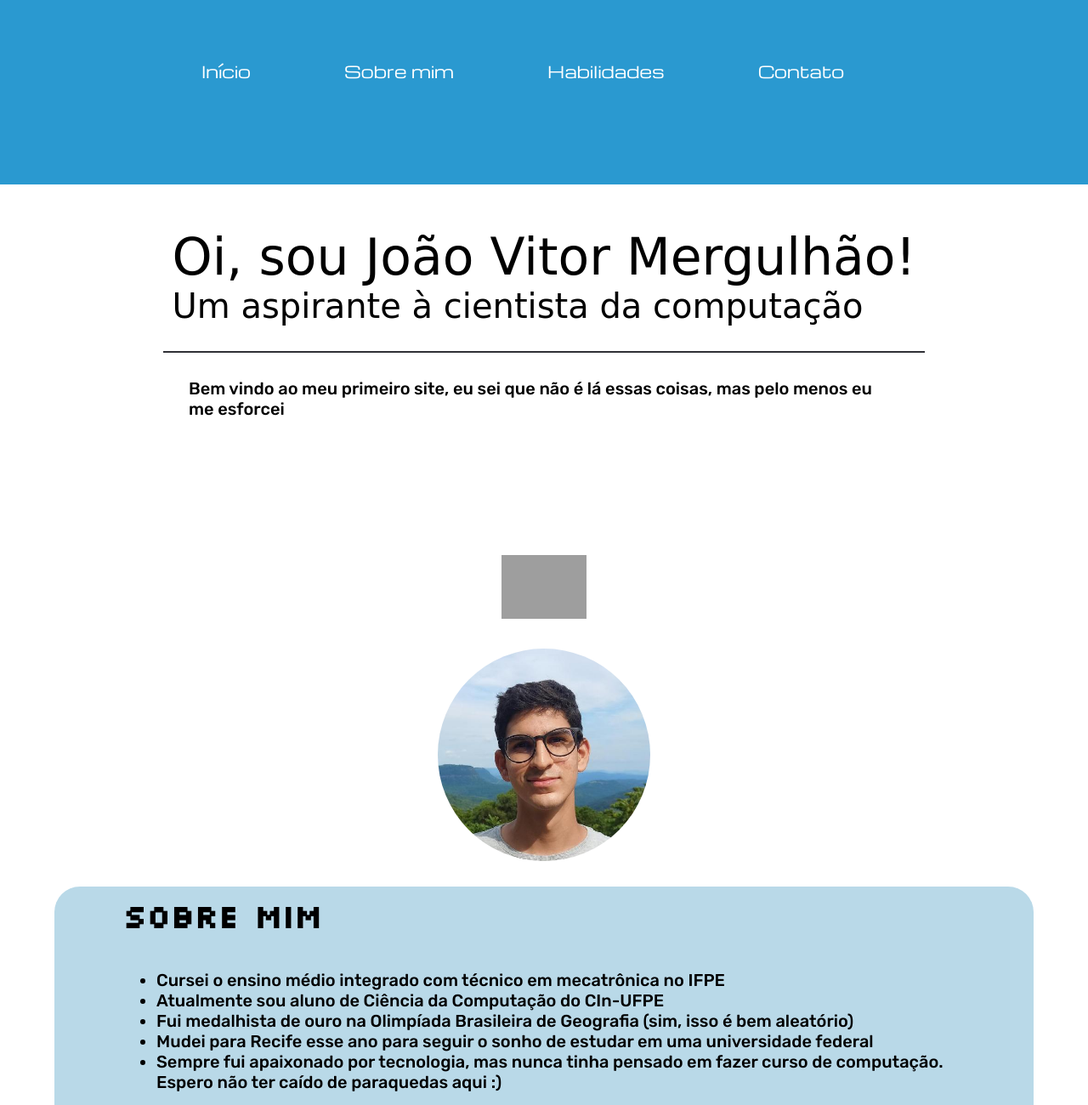
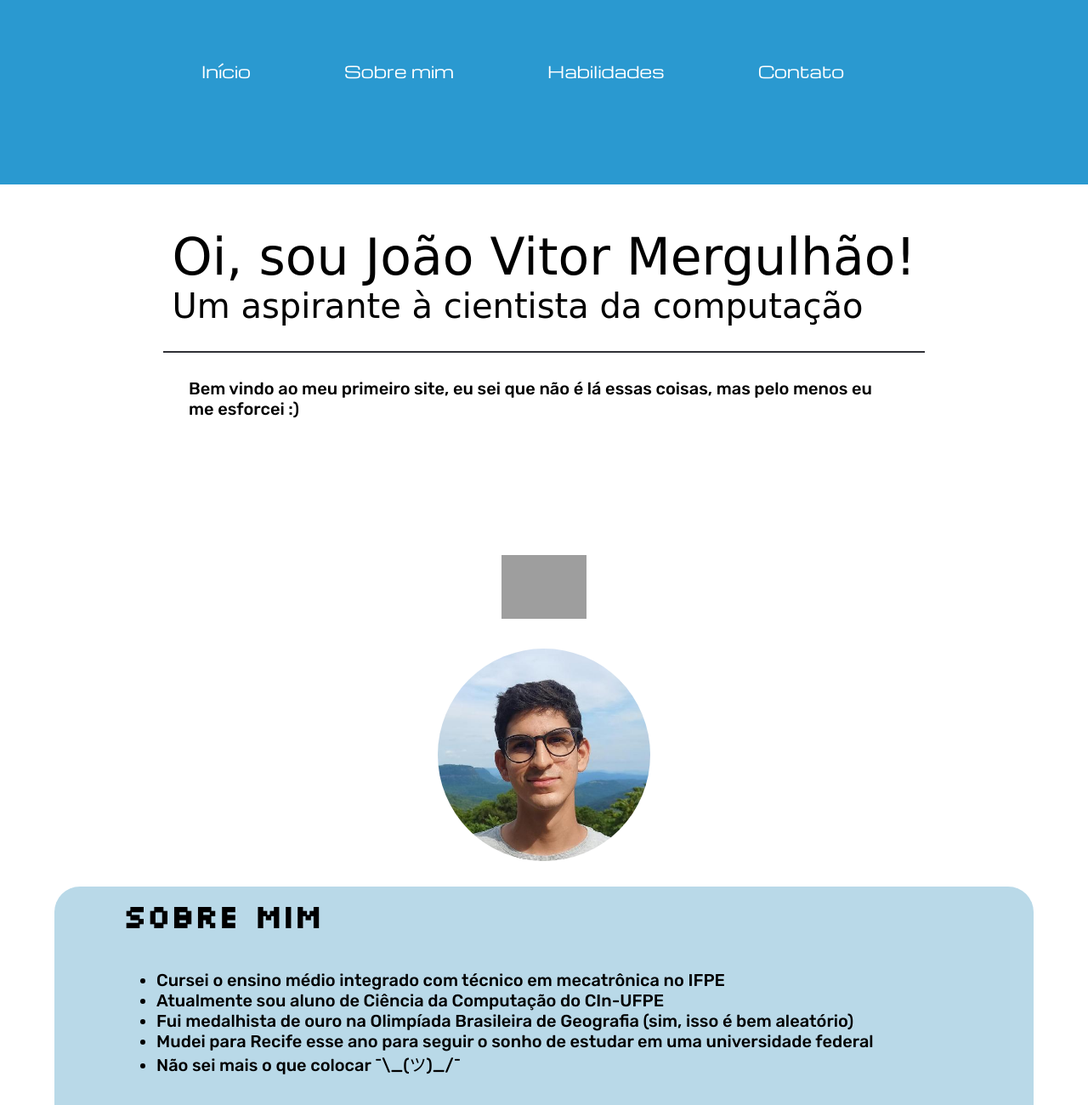
Before and after one commit to JVMergulho/Projeto-Web, a plain HTML site: page index.html in a window 1280 px wide. Shown: the top 1300 px of the page at 85% size. Drawn offline with nearby package versions, Linux system fonts and the light colour scheme; grey boxes are pictures that could not be loaded; a web font is replaced by a local one.

Commit message:
mudando texto

```diff
--- a/index.html
+++ b/index.html
@@ -27,7 +27,7 @@
                     <p class="apresentacao_nome"> Oi, sou João Vitor Mergulhão!</p>
                     <p class="apresentacao_curso"> Um aspirante à cientista da computação</p>
                 </div>
-                <p id="texto_inicio"> Bem vindo ao meu primeiro site, eu sei que não é lá essas coisas, mas pelo menos eu me esforcei</p>
+                <p id="texto_inicio"> Bem vindo ao meu primeiro site, eu sei que não é lá essas coisas, mas pelo menos eu me esforcei :)</p>
                 <a href="#foto"><img class="seta" src="https://i2.wp.com/casadebateriawj.com.br/wp-content/uploads/2020/10/setaparabaixo.gif" alt="seta"> </a>
                 <img id="foto" src="foto perfil.jfif">
             </div>
@@ -42,7 +42,7 @@
                     <li> Atualmente sou aluno de Ciência da Computação do CIn-UFPE</li>
                     <li> Fui medalhista de ouro na Olimpíada Brasileira de Geografia (sim, isso é bem aleatório)</li>
                     <li> Mudei para Recife esse ano para seguir o sonho de estudar em uma universidade federal</li>
-                    <li> Sempre fui apaixonado por tecnologia, mas nunca tinha pensado em fazer curso de computação. Espero não ter caído de paraquedas aqui :)</li>
+                    <li> Não sei mais o que colocar ¯\_(ツ)_/¯</li>
                 </ul>
             </div>
         </section>
```
